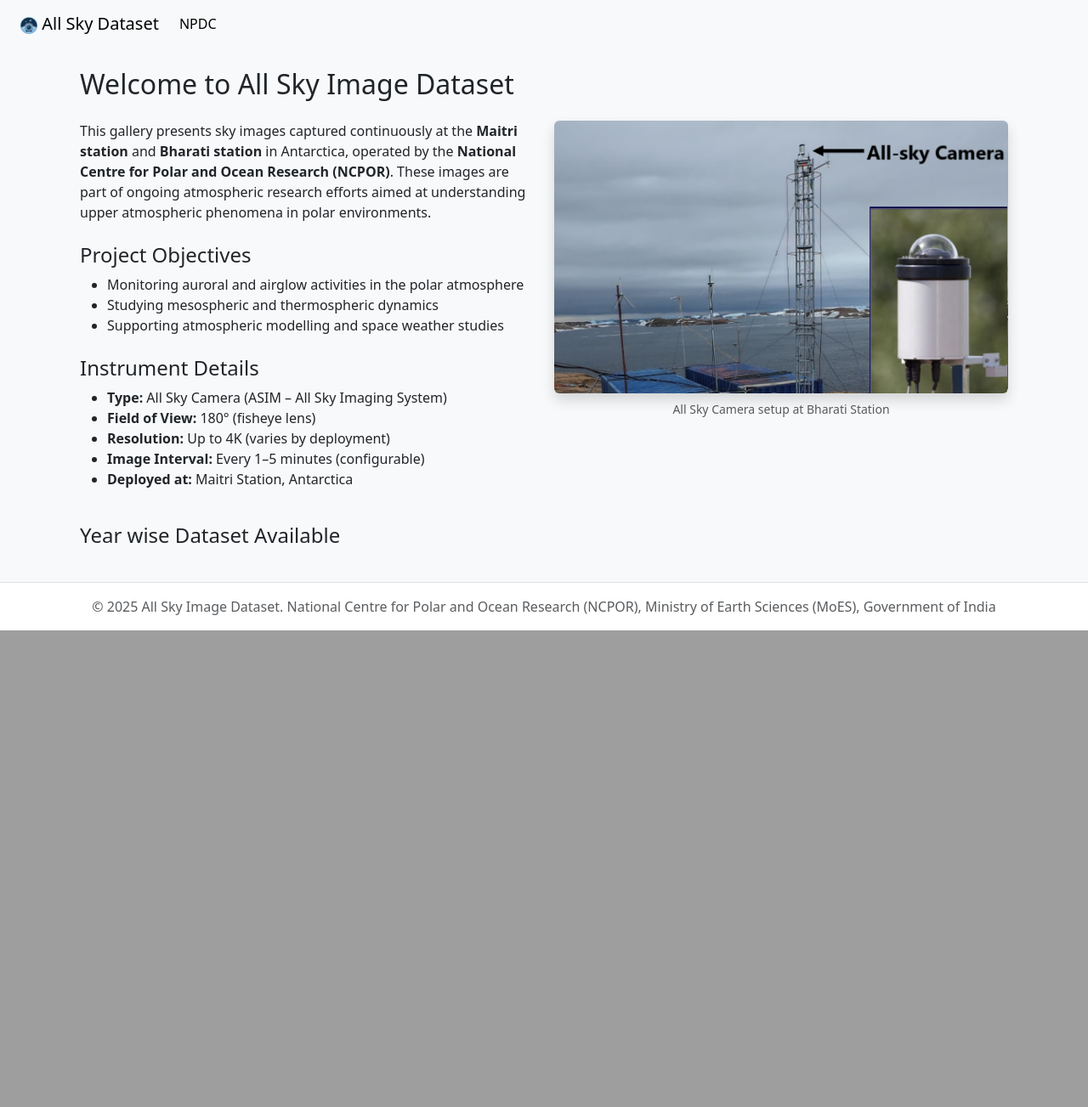
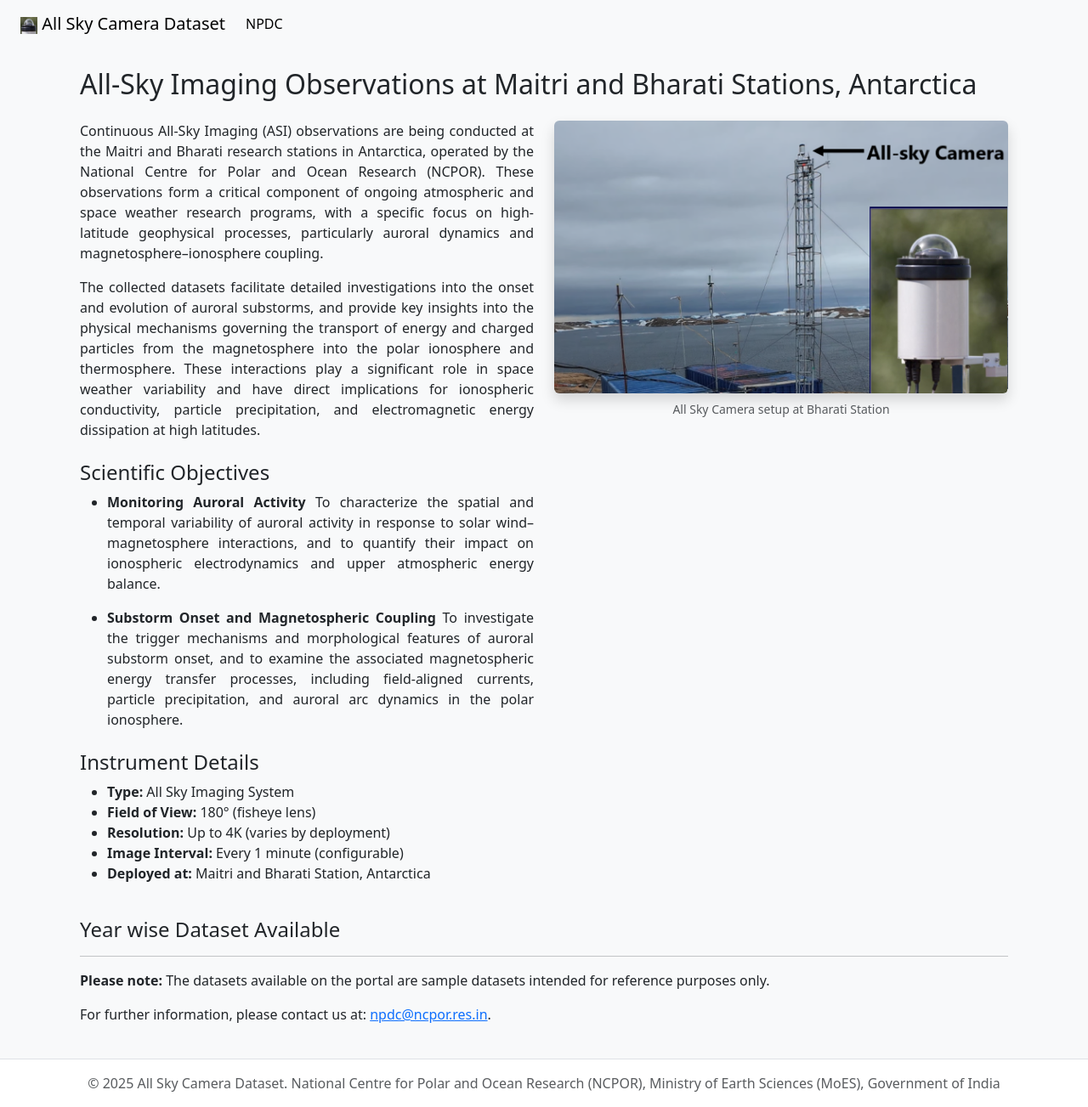
Before and after one commit to shudwi/all_sky_image_dataset, a Django app: page / in a window 1280 px wide. Shown: the part 960-2263 px from the top of the page at 85% size. Before the commit the page ends 1702 px from the top, so only its background shows below. Run offline with Django 5.2, Linux system fonts and the light colour scheme; data that the repository does not hold is empty; parts of the project's set-up code (start-up, migrations or seed data) failed here and were passed over; some libraries are stand-ins or nearby versions.

Commit message:
Jul 3 update

```diff
--- /dev/null
+++ b/static/css/main.css
@@ -0,0 +1,21 @@
+html,
+body {
+    height: 100%;
+}
+
+body {
+    display: flex;
+    flex-direction: column;
+}
+
+main {
+    flex: 1 0 auto;
+}
+
+footer {
+    flex-shrink: 0;
+}
+
+p {
+    text-align: justify;
+}
--- /dev/null
+++ b/static/js/main.js
@@ -0,0 +1,11 @@
+document.addEventListener('contextmenu', event => event.preventDefault());
+document.addEventListener('keydown', function (e) {
+    if (
+        e.key === "F12" ||
+        (e.ctrlKey && e.shiftKey && ["I", "J", "C"].includes(e.key)) ||
+        (e.ctrlKey && e.key === "U")
+    ) {
+        e.preventDefault();
+    }
+});
+document.addEventListener('dragstart', event => event.preventDefault());
--- a/templates/base.html
+++ b/templates/base.html
@@ -4,27 +4,12 @@
 
 <head>
   <meta charset="UTF-8">
-  <title>{% block title %}All Sky Dataset{% endblock %}</title>
+  <title>{% block title %}All Sky Camera Dataset{% endblock %}</title>
   <meta name="viewport" content="width=device-width, initial-scale=1">
   <link rel="icon" type="image/png" href="{% static 'img/logo.png' %}">
   <link href="{% static 'css/bootstrap.min.css' %}" rel="stylesheet">
   <link rel="stylesheet" href="{% static 'bootstrap-icons/bootstrap-icons.css' %}">
-
-  <style>
-    html, body {
-      height: 100%;
-    }
-    body {
-      display: flex;
-      flex-direction: column;
-    }
-    main {
-      flex: 1 0 auto;
-    }
-    footer {
-      flex-shrink: 0;
-    }
-  </style>
+  <link rel="stylesheet" href="{% static 'css/main.css' %}?v=1">
 
   {% block extra_head %}{% endblock %}
 </head>
@@ -34,7 +19,7 @@
 
   <nav class="navbar navbar-expand-lg navbar-light bg-light px-4">
     <a class="navbar-brand" href="{% url 'home' %}">
-      <img src="{% static 'img/logo.png'%}" style="width:20px"/> All Sky Dataset</a>
+      <img src="{% static 'img/logo.png'%}" style="width:20px"/> All Sky Camera Dataset</a>
     <button class="navbar-toggler" type="button" data-bs-toggle="collapse" data-bs-target="#navbarNav">
       <span class="navbar-toggler-icon"></span>
     </button>
@@ -51,11 +36,12 @@
   </main>
 
   <footer class="text-center text-muted py-3 bg-white border-top">
-    &copy; 2025 All Sky Image Dataset. National Centre for Polar and Ocean Research (NCPOR), Ministry of Earth Sciences (MoES), Government of India
+    &copy; 2025 All Sky Camera Dataset. National Centre for Polar and Ocean Research (NCPOR), Ministry of Earth Sciences (MoES), Government of India
   </footer>
 
   <script src="{% static 'js/bootstrap.bundle.min.js' %}"></script>
   {% block extra_scripts %}{% endblock %}
+  <script src="{% static 'js/main.js' %}?v=1"></script>
 </body>
 
 </html>
--- a/templates/gallery/home.html
+++ b/templates/gallery/home.html
@@ -3,30 +3,41 @@
 {% block content %}
 
 <div class="container">
-  <h2 class="mb-4">Welcome to All Sky Image Dataset</h2>
+  <h2 class="mb-4">All-Sky Imaging Observations at Maitri and Bharati Stations, Antarctica</h2>
 
   <div class="row mb-4">
     <div class="col-md-6">
-      <p>
-        This gallery presents sky images captured continuously at the <strong>Maitri station</strong> and <strong>Bharati station</strong> in Antarctica,
-        operated by the <strong>National Centre for Polar and Ocean Research (NCPOR)</strong>. These images are part of
-        ongoing atmospheric research efforts aimed at understanding upper atmospheric phenomena in polar environments.
-      </p>
+      <p>Continuous All-Sky Imaging (ASI) observations are being conducted at the Maitri and Bharati research stations
+        in Antarctica, operated by the National Centre for Polar and Ocean Research (NCPOR). These observations form
+        a critical component of ongoing atmospheric and space weather research programs, with a specific focus on
+        high-latitude geophysical processes, particularly auroral dynamics and magnetosphere–ionosphere coupling.</p>
 
-      <h4 class="mt-4">Project Objectives</h4>
+      <p>The collected datasets facilitate detailed investigations into the onset and evolution of auroral substorms,
+        and provide key insights into the physical mechanisms governing the transport of energy and charged particles
+        from the magnetosphere into the polar ionosphere and thermosphere. These interactions play a significant
+        role in space weather variability and have direct implications for ionospheric conductivity, particle
+        precipitation, and electromagnetic energy dissipation at high latitudes.</p>
+
+      <h4 class="mt-4">Scientific Objectives</h4>
       <ul>
-        <li>Monitoring auroral and airglow activities in the polar atmosphere</li>
-        <li>Studying mesospheric and thermospheric dynamics</li>
-        <li>Supporting atmospheric modelling and space weather studies</li>
+        <li><p><b>Monitoring Auroral Activity</b>
+        To characterize the spatial and temporal variability of auroral activity in response to solar
+        wind–magnetosphere interactions, and to quantify their impact on ionospheric electrodynamics
+        and upper atmospheric energy balance.</p></li>
+        <li><p><b>Substorm Onset and Magnetospheric Coupling</b>
+        To investigate the trigger mechanisms and morphological features of auroral
+        substorm onset, and to examine the associated magnetospheric energy transfer
+        processes, including field-aligned currents, particle precipitation, and auroral
+        arc dynamics in the polar ionosphere.</p></li>
       </ul>
 
       <h4 class="mt-4">Instrument Details</h4>
       <ul>
-        <li><strong>Type:</strong> All Sky Camera (ASIM – All Sky Imaging System)</li>
+        <li><strong>Type:</strong> All Sky Imaging System</li>
         <li><strong>Field of View:</strong> 180° (fisheye lens)</li>
         <li><strong>Resolution:</strong> Up to 4K (varies by deployment)</li>
-        <li><strong>Image Interval:</strong> Every 1–5 minutes (configurable)</li>
-        <li><strong>Deployed at:</strong> Maitri Station, Antarctica</li>
+        <li><strong>Image Interval:</strong> Every 1 minute (configurable)</li>
+        <li><strong>Deployed at:</strong> Maitri and Bharati Station, Antarctica</li>
       </ul>
     </div>
 
@@ -46,7 +57,20 @@
           </a>
       {% endfor %}
   </div>
-{% endfor %}
+  {% endfor %}
+  <hr>
+  <div class="row">
+    <div class="col">
+      <p><strong>Please note:</strong>
+        The datasets available on the portal are sample datasets intended for reference purposes only.</p>
+    </div>
+  </div>
+  <div class="row">
+    <div class="col">
+      <p>For further information, please contact us at:
+        <a href="mailto:npdc@ncpor.res.in">npdc@ncpor.res.in</a>.</p>
+    </div>
+  </div>
 </div>
 
 {% endblock %}
--- a/templates/gallery/year.html
+++ b/templates/gallery/year.html
@@ -8,7 +8,7 @@
   </a>
 </div>
 <div class="container">
-  <h2 class="mb-4 text-center">All Sky Image Calendar - {{ year }}</h2>
+  <h2 class="mb-4 text-center">All Sky Image Datasets <br>Calendar - {{ year }}</h2>
 
   <div class="row">
     {% for month in months %}
```
Also changed, not shown: gallery/admin.py (+1 -9 lines), gallery/forms.py (+25 -2 lines), templates/admin/app_list_bak.html (added, +42 -0 lines), templates/admin/base_site.html (added, +24 -0 lines), templates/admin/bulk_upload.html (+15 -5 lines), templates/admin/ingest_directory.html (+16 -7 lines), templates/gallery/day_gallery.html (+40 -3 lines), static/img/logo.png.
